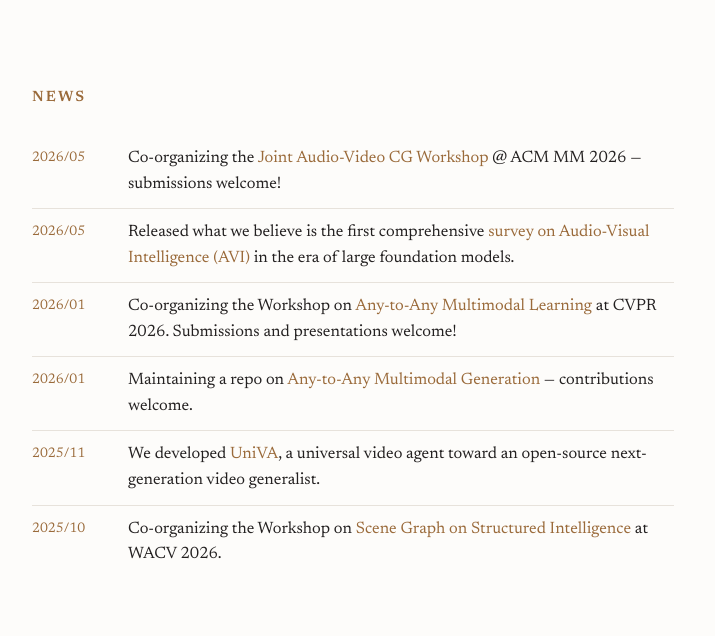
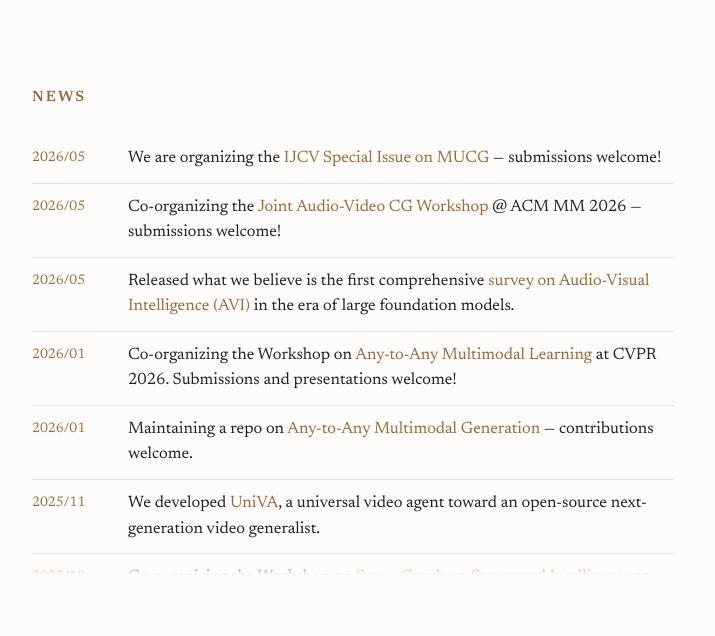
Before and after one commit to ChocoWu/ChocoWu.github.io, a plain HTML site: page index.html in a window 1280 px wide. Shown: the part 800-1436 px from the top of the page, without its empty margins (437-1152 px from the left). Drawn offline with Linux system fonts and the light colour scheme; some packages are replaced by stand-ins of ours; a script that the page names is missing.

Commit message:
update news on ijcv si

```diff
--- a/index.html
+++ b/index.html
@@ -93,6 +93,7 @@
         <h2 class="section-title">News</h2>
         <div class="news-box">
           <ul class="news-list">
+            <li><span class="date">2026/05</span><span>We are organizing the <a href="https://mllm-mucg.github.io/IJCV2026-SI/">IJCV Special Issue on MUCG</a> — submissions welcome!</span></li>
             <li><span class="date">2026/05</span><span>Co-organizing the <a href="https://javisverse.github.io/Workshop-MM26/">Joint Audio-Video CG Workshop</a> @ ACM MM 2026 — submissions welcome!</span></li>
             <li><span class="date">2026/05</span><span>Released what we believe is the first comprehensive <a href="https://arxiv.org/abs/2605.04045">survey on Audio-Visual Intelligence (AVI)</a> in the era of large foundation models.</span></li>
             <li><span class="date">2026/01</span><span>Co-organizing the Workshop on <a href="https://a2a-mml-2026.vercel.app/">Any-to-Any Multimodal Learning</a> at CVPR 2026. Submissions and presentations welcome!</span></li>
```
